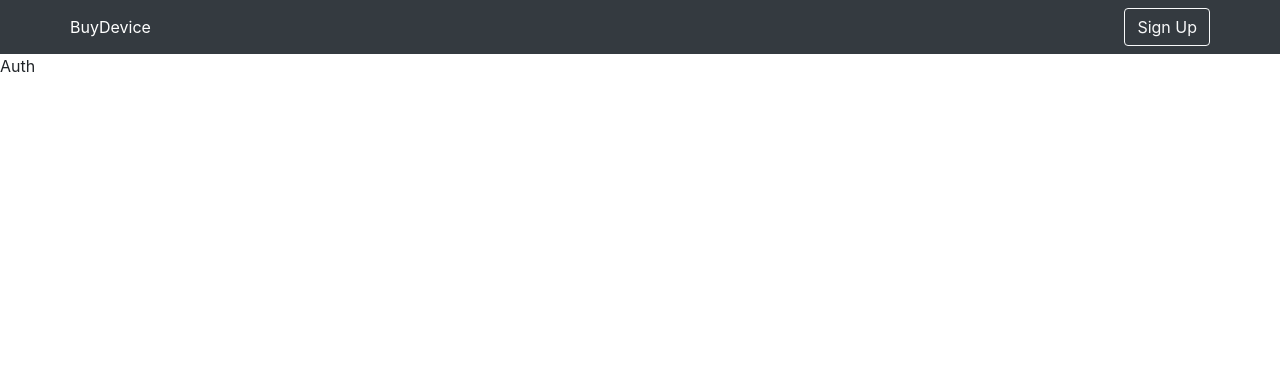
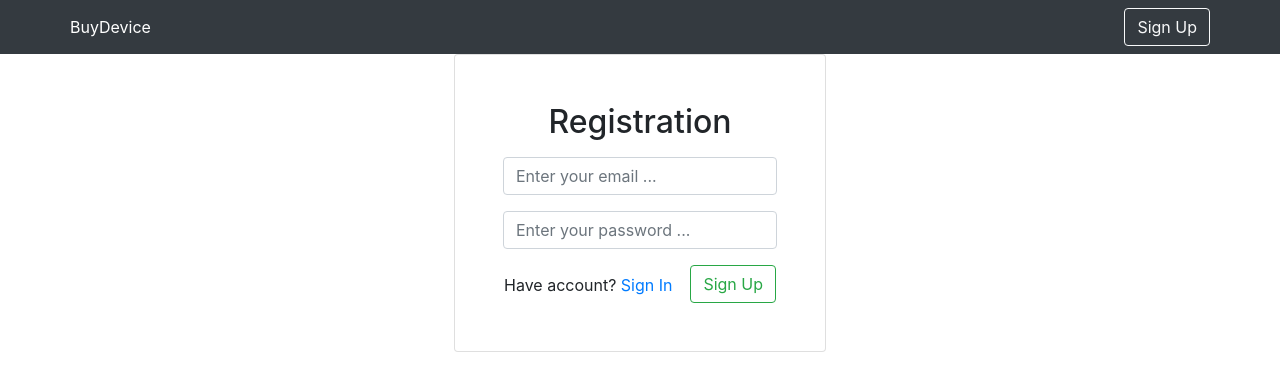
Before and after one commit to Abdulloh76/PERN-test, a React (Create React App) app in the folder client/: page /registration in a window 1280 px wide. Shown: the top 388 px of the page. Built offline with nearby package versions, Linux system fonts and the light colour scheme.

Commit message:
feat: auth page

```diff
--- a/client/src/pages/Auth.jsx
+++ b/client/src/pages/Auth.jsx
@@ -1,10 +1,39 @@
-import React from 'react'
+import React from 'react';
+import { Card, Container, Form, Button, Row } from 'react-bootstrap';
+import { LOGIN_ROUTE, REGISTRATION_ROUTE } from '../utils/constants';
+import { NavLink, useLocation } from 'react-router-dom';
 
 const Auth = () => {
+  const location = useLocation()
+  const isLogIn = location.pathname === LOGIN_ROUTE
 
   return (
-    <div> Auth </div>
-  )
-}
+    <Container className='d-flex justify-content-center align-items-center'>
+      <Card className='p-5'>
+        <h2 className='m-auto'>{isLogIn ? 'Authorization' : 'Registration' }</h2>
+        <Form className='d-flex flex-column'>
+          <Form.Control className='mt-3' placeholder='Enter your email ...' />
+          <Form.Control className='mt-3' placeholder='Enter your password ...' />
+          <Row className='d-flex justify-content-between mt-3 pl-3 pr-3'>
+            <div className='pt-2'>
+              {
+                isLogIn ? (
+                  <>
+                    Don't have account? <NavLink to={REGISTRATION_ROUTE}>Sign Up</NavLink>
+                  </>
+                ) : (
+                  <>
+                    Have account? <NavLink to={LOGIN_ROUTE}>Sign In</NavLink>
+                  </>
+                )
+              }
+            </div>
+            <Button variant='outline-success'>{isLogIn ? 'Sign In' : 'Sign Up'}</Button>
+          </Row>
+        </Form>
+      </Card>
+    </Container>
+  );
+};
 
 export default Auth;
```
